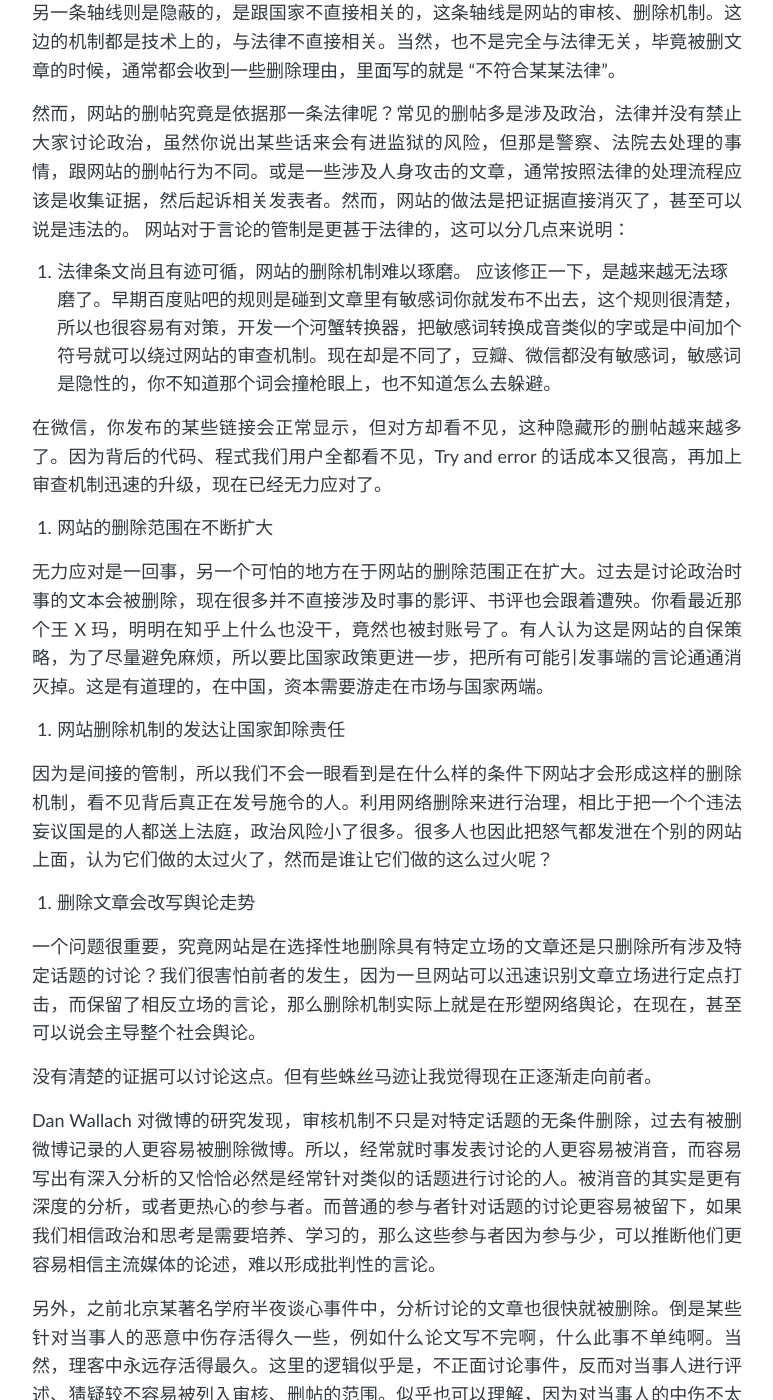
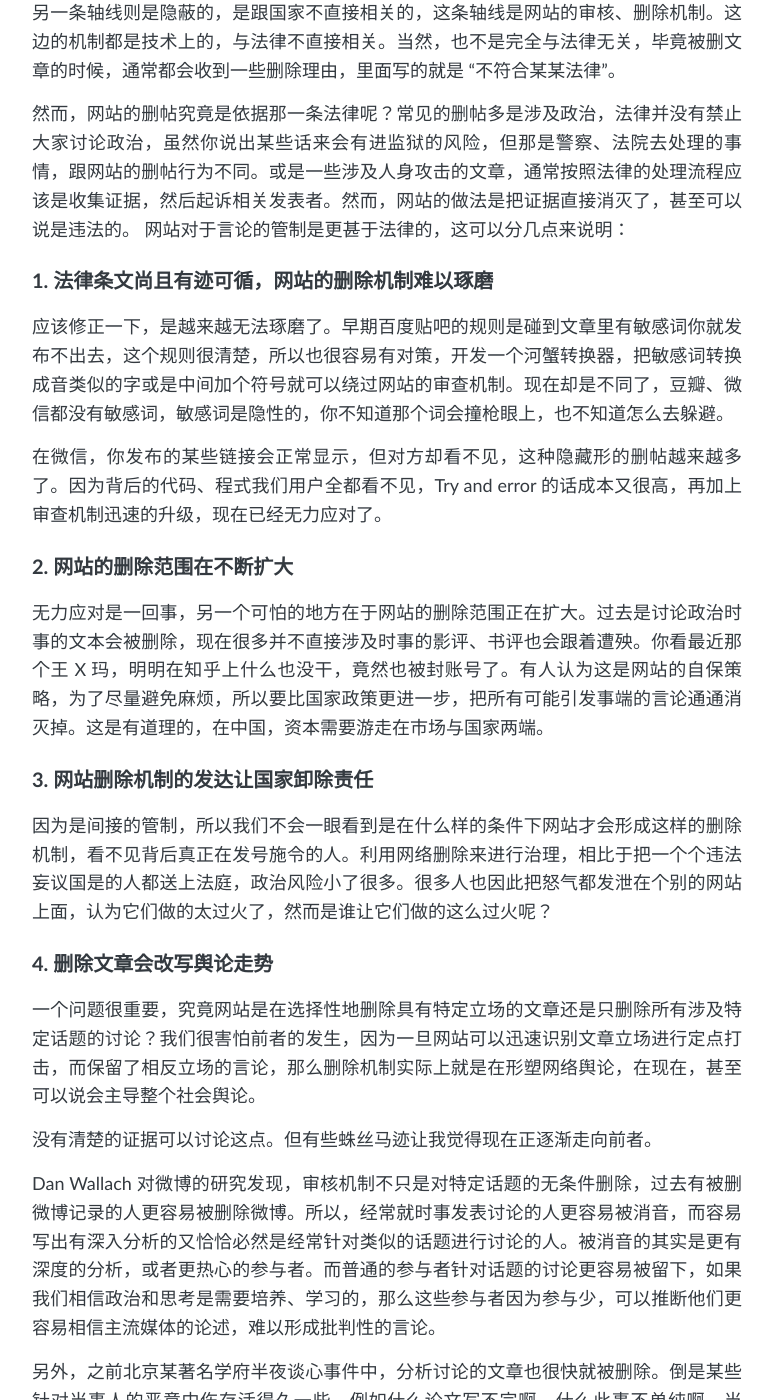
Before and after one commit to Terminus2049/Terminus2049.github.io, a Jekyll site: the page built from _posts/2018-05-22-delete-hai-jing.md, in a window 1280 px wide and 1400 px high, scrolled down 996 px. Shown: the whole window, without its empty margins (253-1026 px from the left). Built offline with Jekyll 4.4.1, drawn with Linux system fonts in a browser that asks for light colours.

Commit message:
改成小标题试试

```diff
--- a/_posts/2018-05-22-delete-hai-jing.md
+++ b/_posts/2018-05-22-delete-hai-jing.md
@@ -38,28 +38,29 @@ description: 网络舆论走向其实已经被删除机制改写了。
 然而，网站的删帖究竟是依据那一条法律呢？常见的删帖多是涉及政治，法律并没有禁止大家讨论政治，虽然你说出某些话来会有进监狱的风险，但那是警察、法院去处理的事情，跟网站的删帖行为不同。或是一些涉及人身攻击的文章，通常按照法律的处理流程应该是收集证据，然后起诉相关发表者。然而，网站的做法是把证据直接消灭了，甚至可以说是违法的。
 网站对于言论的管制是更甚于法律的，这可以分几点来说明：
 
-1. 法律条文尚且有迹可循，网站的删除机制难以琢磨。
-  应该修正一下，是越来越无法琢磨了。早期百度贴吧的规则是碰到文章里有敏感词你就发布不出去，这个规则很清楚，所以也很容易有对策，开发一个河蟹转换器，把敏感词转换成音类似的字或是中间加个符号就可以绕过网站的审查机制。现在却是不同了，豆瓣、微信都没有敏感词，敏感词是隐性的，你不知道那个词会撞枪眼上，也不知道怎么去躲避。
+### 1. 法律条文尚且有迹可循，网站的删除机制难以琢磨
 
-  在微信，你发布的某些链接会正常显示，但对方却看不见，这种隐藏形的删帖越来越多了。因为背后的代码、程式我们用户全都看不见，Try and error的话成本又很高，再加上审查机制迅速的升级，现在已经无力应对了。
+应该修正一下，是越来越无法琢磨了。早期百度贴吧的规则是碰到文章里有敏感词你就发布不出去，这个规则很清楚，所以也很容易有对策，开发一个河蟹转换器，把敏感词转换成音类似的字或是中间加个符号就可以绕过网站的审查机制。现在却是不同了，豆瓣、微信都没有敏感词，敏感词是隐性的，你不知道那个词会撞枪眼上，也不知道怎么去躲避。
 
-2. 网站的删除范围在不断扩大
+在微信，你发布的某些链接会正常显示，但对方却看不见，这种隐藏形的删帖越来越多了。因为背后的代码、程式我们用户全都看不见，Try and error的话成本又很高，再加上审查机制迅速的升级，现在已经无力应对了。
 
-  无力应对是一回事，另一个可怕的地方在于网站的删除范围正在扩大。过去是讨论政治时事的文本会被删除，现在很多并不直接涉及时事的影评、书评也会跟着遭殃。你看最近那个王X玛，明明在知乎上什么也没干，竟然也被封账号了。有人认为这是网站的自保策略，为了尽量避免麻烦，所以要比国家政策更进一步，把所有可能引发事端的言论通通消灭掉。这是有道理的，在中国，资本需要游走在市场与国家两端。
+### 2. 网站的删除范围在不断扩大
 
-3. 网站删除机制的发达让国家卸除责任
+无力应对是一回事，另一个可怕的地方在于网站的删除范围正在扩大。过去是讨论政治时事的文本会被删除，现在很多并不直接涉及时事的影评、书评也会跟着遭殃。你看最近那个王X玛，明明在知乎上什么也没干，竟然也被封账号了。有人认为这是网站的自保策略，为了尽量避免麻烦，所以要比国家政策更进一步，把所有可能引发事端的言论通通消灭掉。这是有道理的，在中国，资本需要游走在市场与国家两端。
 
-  因为是间接的管制，所以我们不会一眼看到是在什么样的条件下网站才会形成这样的删除机制，看不见背后真正在发号施令的人。利用网络删除来进行治理，相比于把一个个违法妄议国是的人都送上法庭，政治风险小了很多。很多人也因此把怒气都发泄在个别的网站上面，认为它们做的太过火了，然而是谁让它们做的这么过火呢？
+### 3. 网站删除机制的发达让国家卸除责任
 
-4. 删除文章会改写舆论走势
+因为是间接的管制，所以我们不会一眼看到是在什么样的条件下网站才会形成这样的删除机制，看不见背后真正在发号施令的人。利用网络删除来进行治理，相比于把一个个违法妄议国是的人都送上法庭，政治风险小了很多。很多人也因此把怒气都发泄在个别的网站上面，认为它们做的太过火了，然而是谁让它们做的这么过火呢？
 
-  一个问题很重要，究竟网站是在选择性地删除具有特定立场的文章还是只删除所有涉及特定话题的讨论？我们很害怕前者的发生，因为一旦网站可以迅速识别文章立场进行定点打击，而保留了相反立场的言论，那么删除机制实际上就是在形塑网络舆论，在现在，甚至可以说会主导整个社会舆论。
+### 4. 删除文章会改写舆论走势
 
-  没有清楚的证据可以讨论这点。但有些蛛丝马迹让我觉得现在正逐渐走向前者。
+一个问题很重要，究竟网站是在选择性地删除具有特定立场的文章还是只删除所有涉及特定话题的讨论？我们很害怕前者的发生，因为一旦网站可以迅速识别文章立场进行定点打击，而保留了相反立场的言论，那么删除机制实际上就是在形塑网络舆论，在现在，甚至可以说会主导整个社会舆论。
 
-  Dan Wallach对微博的研究发现，审核机制不只是对特定话题的无条件删除，过去有被删微博记录的人更容易被删除微博。所以，经常就时事发表讨论的人更容易被消音，而容易写出有深入分析的又恰恰必然是经常针对类似的话题进行讨论的人。被消音的其实是更有深度的分析，或者更热心的参与者。而普通的参与者针对话题的讨论更容易被留下，如果我们相信政治和思考是需要培养、学习的，那么这些参与者因为参与少，可以推断他们更容易相信主流媒体的论述，难以形成批判性的言论。
+没有清楚的证据可以讨论这点。但有些蛛丝马迹让我觉得现在正逐渐走向前者。
 
-  另外，之前北京某著名学府半夜谈心事件中，分析讨论的文章也很快就被删除。倒是某些针对当事人的恶意中伤存活得久一些，例如什么论文写不完啊，什么此事不单纯啊。当然，理客中永远存活得最久。这里的逻辑似乎是，不正面讨论事件，反而对当事人进行评述、猜疑较不容易被列入审核、删帖的范围。似乎也可以理解，因为对当事人的中伤不太会碰到事件关键词，即使碰到，也相对比较少。但是深入的分析性文章则无可避免要碰到大量的关键字。
+Dan Wallach对微博的研究发现，审核机制不只是对特定话题的无条件删除，过去有被删微博记录的人更容易被删除微博。所以，经常就时事发表讨论的人更容易被消音，而容易写出有深入分析的又恰恰必然是经常针对类似的话题进行讨论的人。被消音的其实是更有深度的分析，或者更热心的参与者。而普通的参与者针对话题的讨论更容易被留下，如果我们相信政治和思考是需要培养、学习的，那么这些参与者因为参与少，可以推断他们更容易相信主流媒体的论述，难以形成批判性的言论。
+
+另外，之前北京某著名学府半夜谈心事件中，分析讨论的文章也很快就被删除。倒是某些针对当事人的恶意中伤存活得久一些，例如什么论文写不完啊，什么此事不单纯啊。当然，理客中永远存活得最久。这里的逻辑似乎是，不正面讨论事件，反而对当事人进行评述、猜疑较不容易被列入审核、删帖的范围。似乎也可以理解，因为对当事人的中伤不太会碰到事件关键词，即使碰到，也相对比较少。但是深入的分析性文章则无可避免要碰到大量的关键字。
 
 结果，网络舆论走向其实已经被删除机制改写了。
 
```
